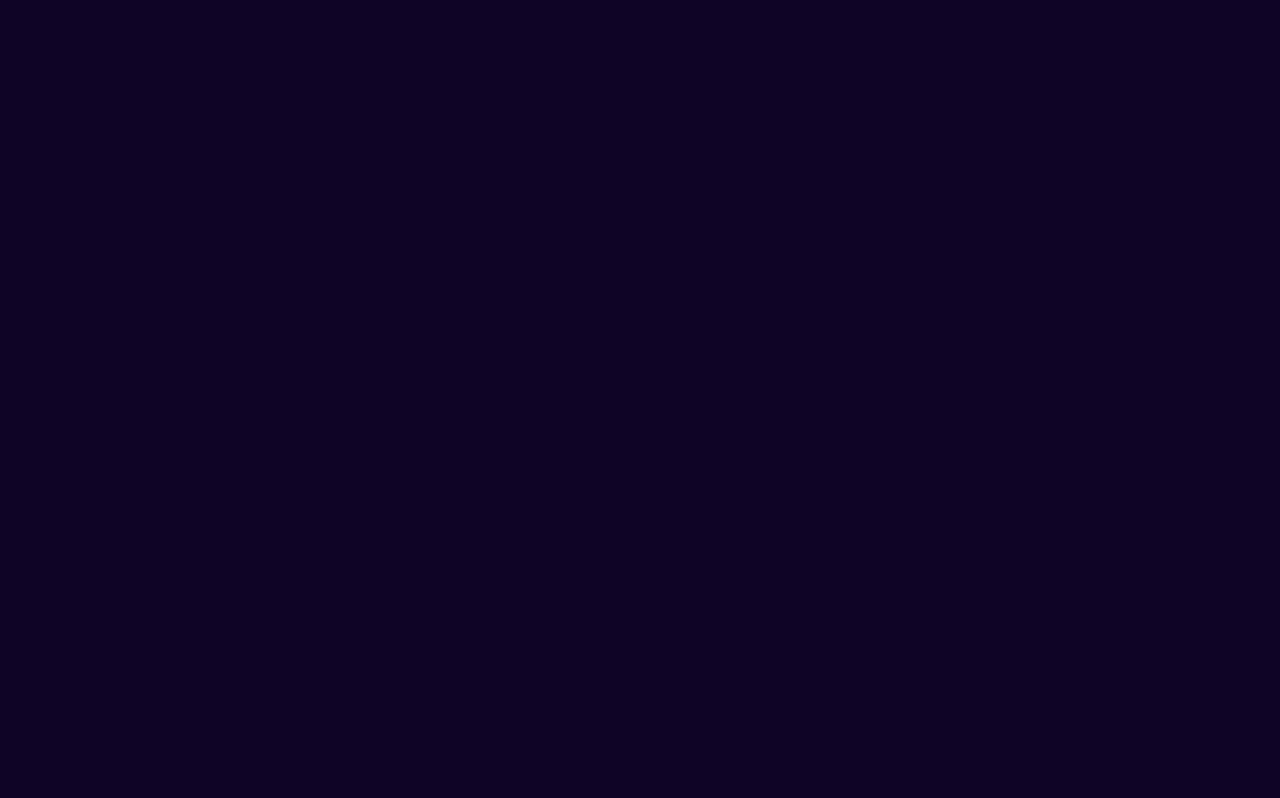
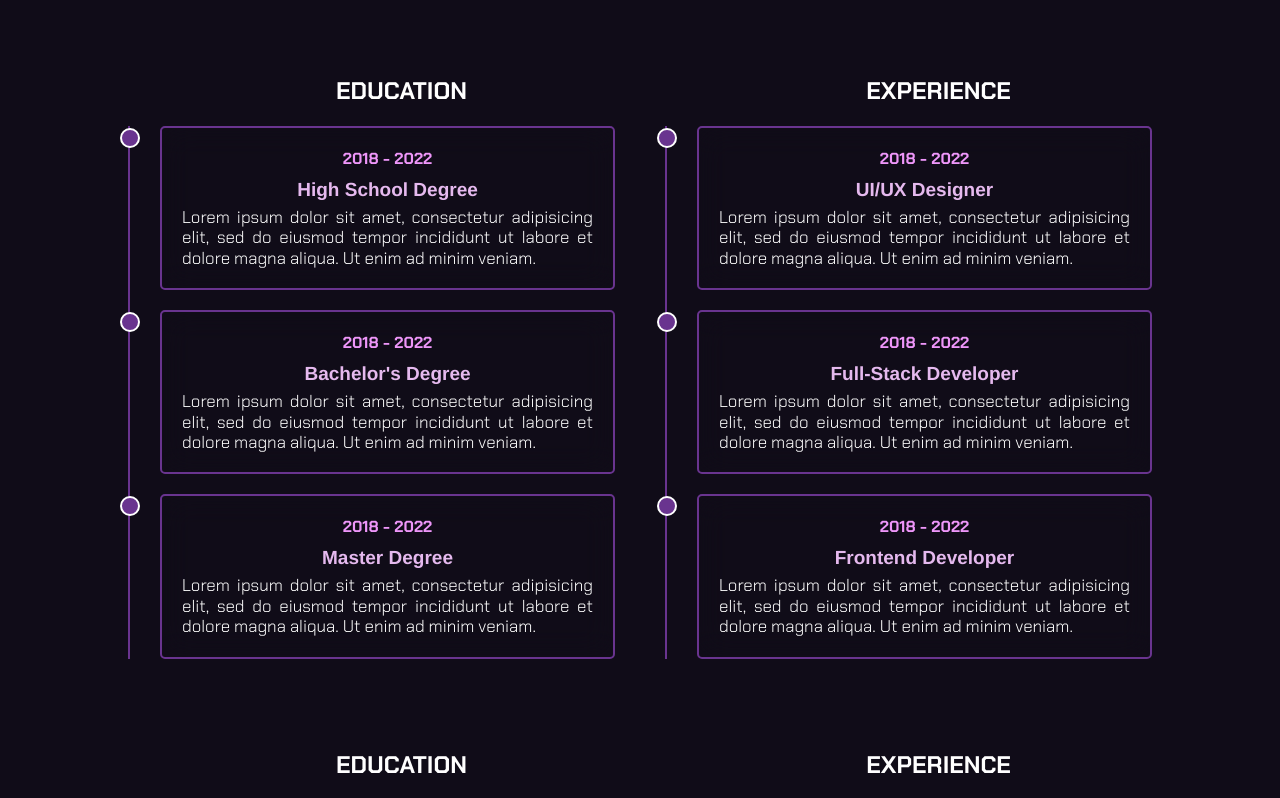
Before and after one commit to JeffreyMardoqueo-17/My-Portafolio, a React (Create React App) app: page / in a window 1280 px wide. Shown: the part 860-1658 px from the top of the page. Before the commit the page ends 900 px from the top, so only its background shows below. Built offline with nearby package versions, Linux system fonts and the light colour scheme; a web font is replaced by a local one.

Commit message:
menu casi listo

```diff
--- a/src/App.css
+++ b/src/App.css
@@ -7,6 +7,8 @@
    --rosadito: #ee96f9;
    --MORADOCLaro: #69348f;
    --white: #fff;
+   --text:#f5c7ff;
+   --subtext:#e5b9ee;
  }
 
  body {
--- a/src/App.js
+++ b/src/App.js
@@ -2,6 +2,7 @@ import logo from './logo.svg';
 import './App.css';
 import Perfil from'./components/Perfil/Perfil.jsx'
 import Navbar from './components/NavBar/Navbar';
+import Resumen from './Pages/Resumen/Resumen.jsx';
 // import Footer from './components/footer';
 
 function App() {
@@ -23,11 +24,10 @@ function App() {
         {/* //perfil */}
         <Navbar />
         <Perfil></Perfil>
-        {/* //=======ABOUT=======/ */}
-        {/* <About></About> */}
+        <Resumen />
+        <Resumen />
         {/* /*FOOOTEEER */}
         {/* <Footer></Footer> */}
-
         </div>
     </div>
   );
--- /dev/null
+++ b/src/Pages/Resumen/Resumen.css
@@ -0,0 +1,109 @@
+* {
+    margin: 0;
+    padding: 0;
+    box-sizing: border-box;
+}
+
+:root {
+    --bg: #100c18;
+    --Nav: transparent;
+    --rosadito: #ee96f9;
+    --MORADOCLaro: #69348f;
+    --white: #fff;
+}
+
+.caja {
+    width: 100%;
+    min-height: 100vh;
+    background-color: var(--bg);
+    display: flex;
+    justify-content: center;
+    align-items: center;
+    z-index: 2;
+}
+
+.container {
+    width: 100%;
+    padding: 35px 10%;
+}
+
+.container {
+    padding-right: calc(10% - 30px);
+}
+
+main.row {
+    display: grid;
+    grid-template-columns: 1fr 1fr;
+    grid-column-gap: 20px;
+}
+
+.col header.title {
+    font-family: helvetica;
+    color: var(--white);
+    padding: 0px 0px 20px 30px;
+}
+
+.col .contents {
+    padding: 0px 30px;
+    border-left: 2px solid var(--MORADOCLaro);
+}
+
+.col .contents .box {
+    position: relative;
+    padding: 20px;
+    border: 2px solid var(--MORADOCLaro);
+    background:transparent;
+    backdrop-filter: blur(15px);
+    cursor: pointer;
+    transition: all 0.4s;
+    margin-bottom: 20px;
+    border-radius: 5px;
+
+}
+
+.col .contents .box:hover {
+    box-shadow: 0px 3px 12px 0px #ffa7f8b0;
+    border: 1px solid transparent;
+    transition: 0.1s;
+}
+
+.col .contents .box::before {
+    content: '';
+    position: absolute;
+    width: 16px;
+    height: 16px;
+    border-radius: 50%;
+    right: calc(100% + 22px);
+    top: 0;
+    background-color: var(--MORADOCLaro);
+    border: 2px solid white;
+}
+
+.box h4 {
+    position: relative;
+    color:var(--rosadito);
+}
+
+.box h3 {
+    font-size: 19px;
+    padding: 10px 0px 6px;
+    font-family: helvetica;
+    color: var(--subtext);
+}
+
+.box p {
+    line-height: 1.2;
+    text-align: justify;
+    color: var(--white);
+    font-size: 17px;
+}
+
+@media(max-width: 768px) {
+    main.row {
+        grid-template-columns: 1fr;
+    }
+
+    .row .col:nth-child(2) {
+        margin-top: 30px;
+    }
+}
--- /dev/null
+++ b/src/Pages/Resumen/Resumen.jsx
@@ -0,0 +1,81 @@
+import React from 'react';
+import './Resumen.css'
+
+const Resumen = () => {
+    return (
+        <div className='Caja'>
+            <div class="container">
+
+                <main class="row">
+
+                    {/* <!--   *******  Education Section Starts  *******   --> */}
+
+                    <section class="col">
+
+                        <header class="title">
+                            <h2>EDUCATION</h2>
+                        </header>
+
+                        <div class="contents">
+
+                            <div class="box">
+                                <h4>2018 - 2022</h4>
+                                <h3>High School Degree</h3>
+                                <p>Lorem ipsum dolor sit amet, consectetur adipisicing elit, sed do eiusmod tempor incididunt ut labore et dolore magna aliqua. Ut enim ad minim veniam.</p>
+                            </div>
+
+                            <div class="box">
+                                <h4>2018 - 2022</h4>
+                                <h3>Bachelor's Degree</h3>
+                                <p>Lorem ipsum dolor sit amet, consectetur adipisicing elit, sed do eiusmod tempor incididunt ut labore et dolore magna aliqua. Ut enim ad minim veniam.</p>
+                            </div>
+
+                            <div class="box">
+                                <h4>2018 - 2022</h4>
+                                <h3>Master Degree</h3>
+                                <p>Lorem ipsum dolor sit amet, consectetur adipisicing elit, sed do eiusmod tempor incididunt ut labore et dolore magna aliqua. Ut enim ad minim veniam.</p>
+                            </div>
+
+                        </div>
+                    </section>
+
+                    {/* <!--   *******  Education Section Ends  *******   --> */}
+
+                    {/* <!--   *******  Experience Section Starts  *******  --> */}
+
+                    <section class="col">
+
+                        <header class="title">
+                            <h2>EXPERIENCE</h2>
+                        </header>
+
+                        <div class="contents">
+
+                            <div class="box">
+                                <h4>2018 - 2022</h4>
+                                <h3>UI/UX Designer</h3>
+                                <p>Lorem ipsum dolor sit amet, consectetur adipisicing elit, sed do eiusmod tempor incididunt ut labore et dolore magna aliqua. Ut enim ad minim veniam.</p>
+                            </div>
+
+                            <div class="box">
+                                <h4>2018 - 2022</h4>
+                                <h3>Full-Stack Developer</h3>
+                                <p>Lorem ipsum dolor sit amet, consectetur adipisicing elit, sed do eiusmod tempor incididunt ut labore et dolore magna aliqua. Ut enim ad minim veniam.</p>
+                            </div>
+
+                            <div class="box">
+                                <h4>2018 - 2022</h4>
+                                <h3>Frontend Developer</h3>
+                                <p>Lorem ipsum dolor sit amet, consectetur adipisicing elit, sed do eiusmod tempor incididunt ut labore et dolore magna aliqua. Ut enim ad minim veniam.</p>
+                            </div>
+
+                        </div>
+                    </section>
+                    {/* <!--   *******  Experience Section Ends   *******  --> */}
+                </main>
+            </div>
+        </div>
+    );
+}
+
+export default Resumen;
--- a/src/components/NavBar/Navbar.css
+++ b/src/components/NavBar/Navbar.css
@@ -13,6 +13,7 @@
     align-items: center;
     color: white;
     position: fixed;
+    z-index: 300;
 }
 
 .Cabecera-h1 {
@@ -82,7 +83,7 @@
     }
 
     .Cabecera-nav.isActive {
-        height: 30vh;
+        height: 100vh;
         opacity: 1;
     }
 
--- a/src/components/Perfil/Perfil.css
+++ b/src/components/Perfil/Perfil.css
@@ -24,16 +24,16 @@
 .cajaPerfil {
     align-items: center;
     text-align: center;
-    height: 400px;
-    width: 400px;
+    height: 800px;
+    width: 800px;
     border-radius: 50%;
     background-color: var(--Nav);
     border: 5px solid var(--MORADOCLaro);
 }
 
 .cajaPerfil img {
-    height: 400px;
-    width: 400px;
+    height: 800px;
+    width: 800px;
     border-radius: 50%;
 }
 
--- a/src/components/Perfil/Perfil.jsx
+++ b/src/components/Perfil/Perfil.jsx
@@ -6,7 +6,7 @@ export default function Perfil() {
         <div className= "Perfil" data-aos="fade-right" duration='1000'>
             {/* ==================IMAGEN DE PERFIL============== */}
             <div className="cajaPerfil">
-                <img src=' /imgs/peer.png' />
+                <img src='/imgs/FOOTOO.png' />
             </div>
             {/* =============NAME================== */}
             <div className="info">
```
Also changed, not shown: index.html (added, +27 -0 lines), public/imgs/FOOTOO.png (added).
